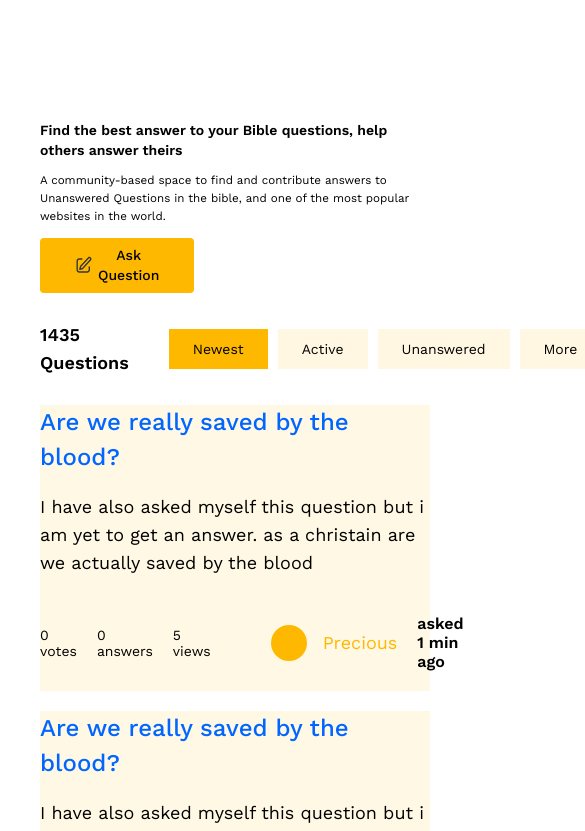
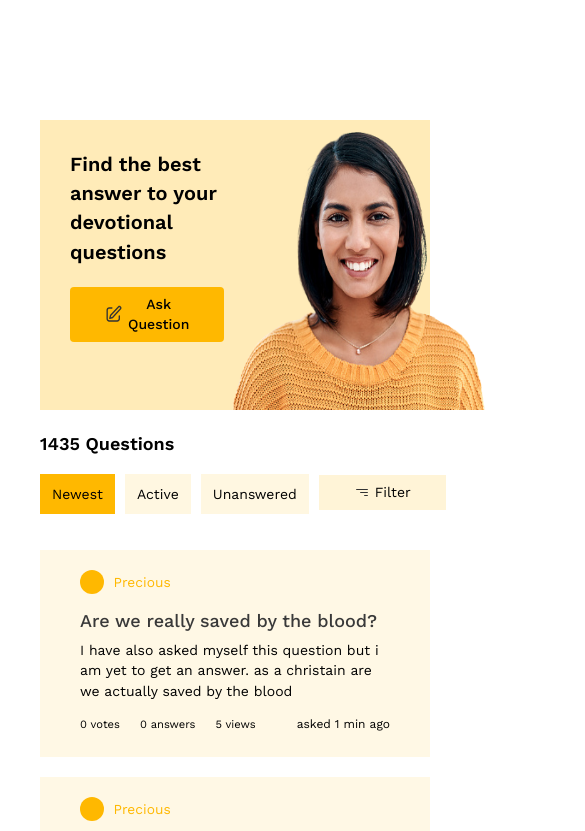
Before and after one commit to KelahKelah/theWord, a React (Create React App) app: page /questions in a window 390 px wide. Shown: the top 831 px of the page, 585 px wide, since content can reach past the window. Built offline with nearby package versions, Linux system fonts and the light colour scheme.

Commit message:
question page responsiveness

```diff
--- a/src/components/Question/Question.css
+++ b/src/components/Question/Question.css
@@ -1,11 +1,12 @@
 .question {
-  background-color: #fff4d7a6;
+  background-color: #fff4d71a;
   margin-bottom: 20px;
-  width: 100%;
+  /* width: 100%; */
+  /* padding: 40px; */
 }
 
 .question h4 {
-  color: #0066ff;
+  color: #393939;
   font-family: Work Sans;
   font-style: normal;
   font-weight: 500;
@@ -14,8 +15,8 @@
   margin: 5px 0;
 }
 
-.question p {
-  font-family: 'Work Sans', sans-serif;
+.question .question-div-text {
+  font-family: "Work Sans", sans-serif;
   font-style: normal;
   font-weight: normal;
   font-size: 18px;
@@ -47,8 +48,12 @@
   list-style: none;
 }
 
-.user-details li {
+.user-details li:not(:last-child) {
   margin-right: 20px;
+}
+
+.user-details li:last-child {
+  font-weight: normal !important;
 }
 
 .user-name-div {
@@ -70,3 +75,64 @@
   object-fit: cover;
   object-position: center top;
 }
+
+.profile-no-pic {
+  width: 24px;
+  height: 24px;
+  border-radius: 50%;
+  background-color: #ffb800;
+  margin-right: 0.6rem;
+  object-fit: cover;
+  object-position: center top;
+}
+
+.profile {
+  display: none;
+}
+
+.profile .profile-name {
+  color: #ffb800;
+  font-weight: 0.875rem;
+  font-family: "Work Sans";
+  font-style: normal;
+  font-size: 0.86rem;
+}
+
+@media screen and (max-width: 426px) {
+  .user-name-div {
+    display: none;
+  }
+
+  .user-details {
+    padding: 0;
+  }
+
+  .user-details li:last-child {
+    font-size: 12px;
+  }
+
+  .profile {
+    display: block;
+    display: flex;
+    align-items: center;
+  }
+
+  .question {
+    background-color: #fff4d7a6;
+    margin-bottom: 20px;
+    /* width: 100%; */
+    padding: 10px 40px;
+  }
+
+  .question h4 {
+    font-size: 18px;
+  }
+
+  .question .question-div-text {
+    margin: 0;
+    font-size: 14px;
+  }
+  .question-list li {
+    font-size: 0.7rem;
+  }
+}
--- a/src/components/Question/Question.js
+++ b/src/components/Question/Question.js
@@ -10,8 +10,18 @@ export const Question = ({
 }) => {
   return (
     <div className="question">
+      <div className="profile">
+        {pic ? (
+          <div className="profile-img">
+            <img src={pic} alt="user" />{" "}
+          </div>
+        ) : (
+          <div className="profile-no-pic"></div>
+        )}{" "}
+        <p className="profile-name">{name}</p>
+      </div>
       <h4>{header}</h4>
-      <p>{text}</p>
+      <p className="question-div-text">{text}</p>
       <div className="question-insights">
         <ul className="question-list">
           <li>0 votes</li>
--- a/src/components/Tab/Tab.css
+++ b/src/components/Tab/Tab.css
@@ -1,7 +1,3 @@
-.tab-btn {
-  width: 10%;
-}
-
 .filter {
   border-radius: 0px;
   display: flex;
@@ -34,7 +30,7 @@
   justify-content: center;
   position: relative;
   float: left;
-  width: calc(100% / 3 - 7px);
+  /* width: calc(100% / 3 - 7px); */
   line-height: 40px;
   margin-right: 10px;
   padding: 0 24px;
@@ -59,3 +55,34 @@
 .img-class {
   font-size: 40px;
 }
+
+@media only screen and (max-width: 768px) {
+  .tab {
+    align-items: flex-end;
+    justify-content: space-around;
+  }
+
+  .tab-first {
+    display: flex;
+    flex-direction: column;
+    align-items: flex-start;
+  }
+
+  .tab-list ul {
+    padding-left: 0;
+  }
+
+  .filter {
+    margin-bottom: 20px;
+  }
+}
+
+@media screen and (max-width: 426px) {
+  .tab-list ul li:last-child {
+    display: none;
+  }
+
+  .tab-list ul li {
+    padding: 0 12px;
+  }
+}
--- a/src/pages/questionPage/QuestionPage.css
+++ b/src/pages/questionPage/QuestionPage.css
@@ -1,23 +1,27 @@
 .question-page {
   width: 100%;
 }
-.question-page h1 {
-  font-family: 'Work Sans', sans-serif;
+
+.question-page-header {
+  background-color: #ffdc8391;
+  display: flex;
+  justify-content: space-between;
+}
+
+.question-text {
+  margin: 60px 0 60px 60px;
+}
+
+.question-text h1 {
+  font-family: "Work Sans", sans-serif;
   font-weight: 600;
   font-size: 2.25rem;
   line-height: 146.69%;
   margin: 0px;
 }
 
-.question-page p {
-  font-family: 'Work Sans', sans-serif;
-  font-weight: normal;
-  font-size: 1.125rem;
-  line-height: 155.69%;
-}
-
 .question-page-btn-div {
-  width: 20%;
+  margin-top: 20px;
 }
 
 .question-page-btn {
@@ -27,15 +31,28 @@
   font-size: 0.875rem;
 }
 
+.question-page-header .banner-img {
+  margin-right: 20px;
+}
+
 .tab-class {
   margin: 20px 0;
 }
 
-@media only screen and (max-width: 492px) and (max-width: 768px) {
+@media only screen and (max-width: 768px) {
   .question-page-header > h1 {
     font-size: 0.875rem;
   }
+
   .question-page-header > p {
     font-size: 0.725rem;
   }
+
+  .question-text h1 {
+    font-size: 1.25rem;
+  }
+
+  .question-text {
+    margin: 30px 0 30px 30px;
+  }
 }
--- a/src/pages/questionPage/QuestionPage.js
+++ b/src/pages/questionPage/QuestionPage.js
@@ -1,5 +1,5 @@
 import React from "react";
-import { Ask } from "../../assets/svgs";
+import { Ask, She, She2 } from "../../assets/svgs";
 import { Button } from "../../components/button/button";
 import { Question } from "../../components/Question/Question";
 import { Tab } from "../../components/Tab/Tab";
@@ -9,14 +9,8 @@ export const QuestionPage = () => {
   return (
     <div className="question-page">
       <div className="question-page-header">
-        <h1>
-          Find the best answer to your Bible questions, help others answer
-          theirs
-        </h1>
-        <p>
-          A community-based space to find and contribute answers to Unanswered Questions in the bible,
-          and one of the most popular websites in the world.
-        </p>
+        <div className="question-text">
+          <h1>Find the best answer to your devotional questions</h1>
           <div className="question-page-btn-div">
             <Button
               buttonName="Ask Question"
@@ -24,8 +18,14 @@ export const QuestionPage = () => {
               className="question-page-btn"
             />
           </div>
+        </div>
+        {/* <picture>
+          <source sizes="(max-width: 1024px)" srcSet={She2} />
+          <source sizes="(max-width: 769px)" srcset={She} /> */}
+        <img src={She} alt="Question banner Icon" className="banner-image" />
+        {/* </picture> */}
+      </div>
       <Tab className="tab-class" />
-      </div>
       <div>
         {[1, 2, 3, 4, 5, 6].map(() => (
           <Question
```
Also changed, not shown: src/assets/svgs/index.js (+10 -7 lines), src/index.css (+3 -4 lines), src/assets/svgs/QImage.svg (added), src/assets/svgs/QImage2.svg (added). Lines whose indentation alone changed are shown as unchanged.
